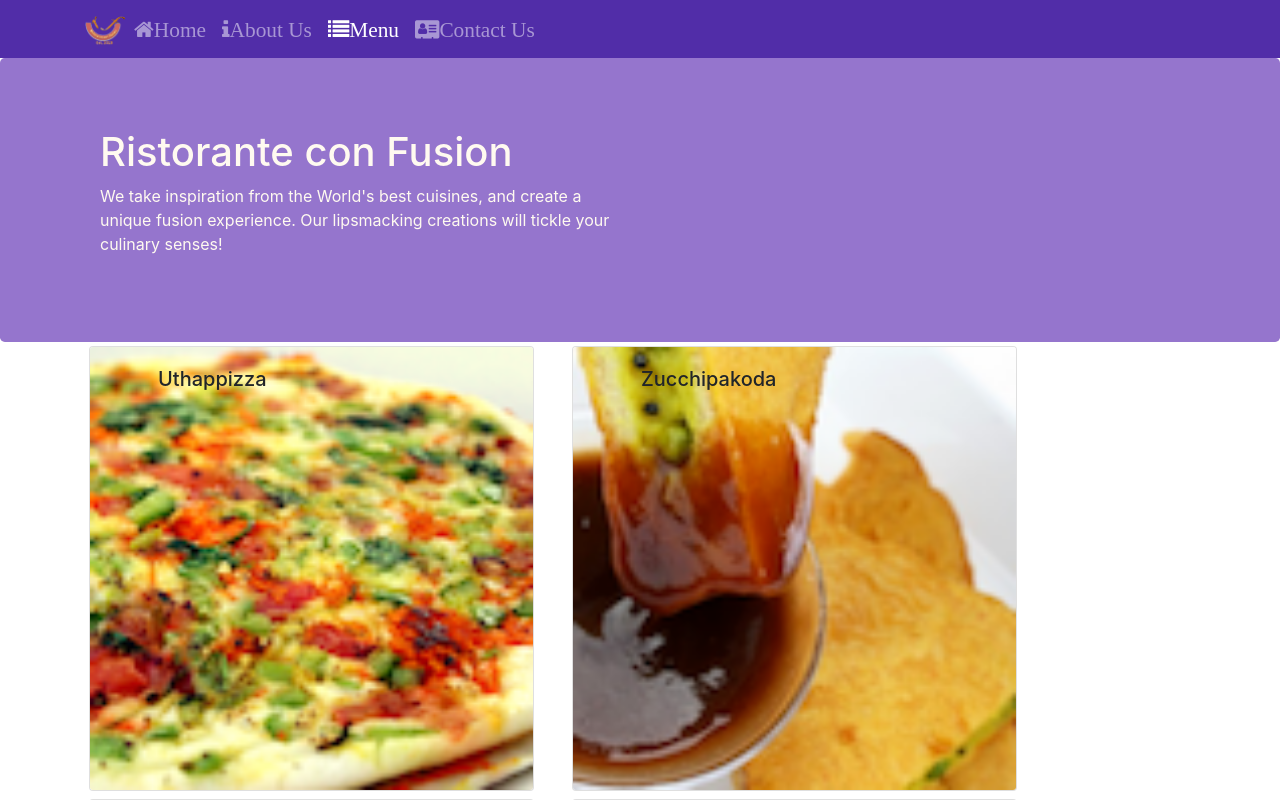
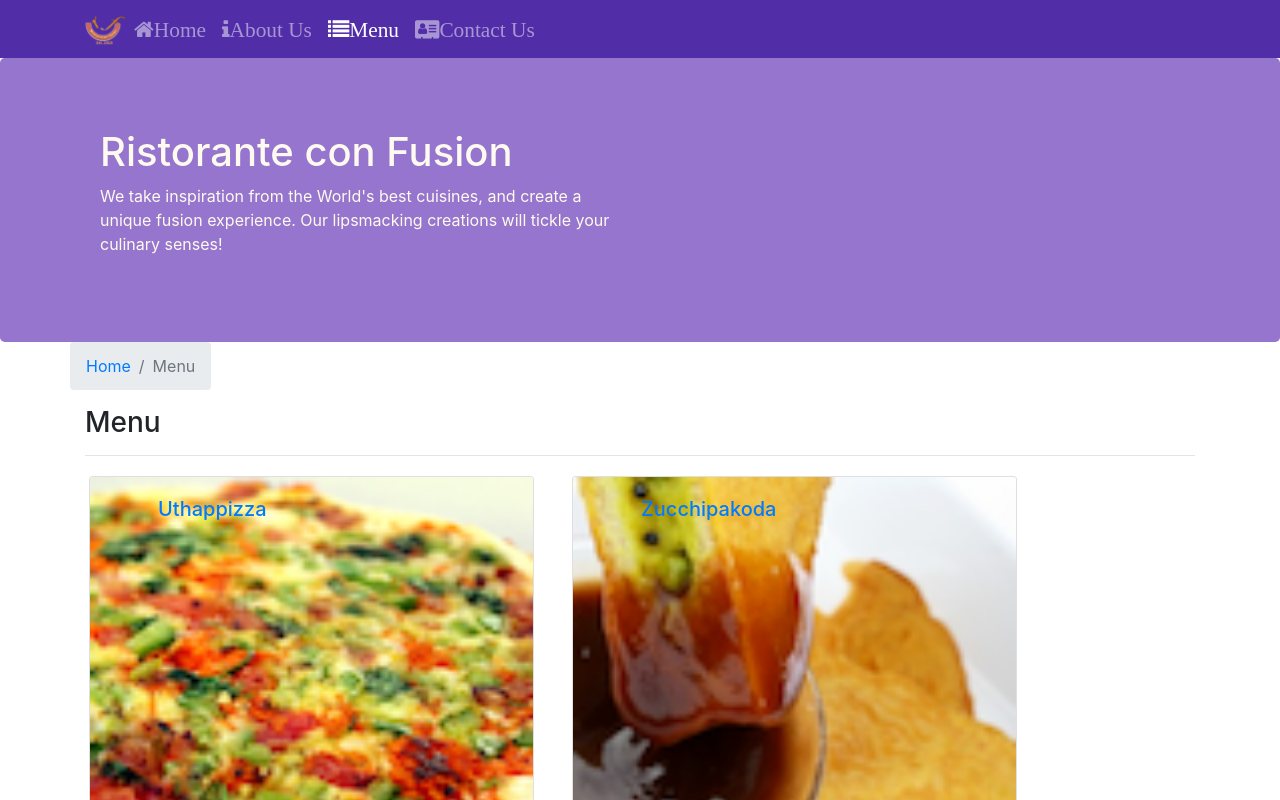
Before and after one commit to chuongtruong/Modular-2_React, a React (Create React App) app: page /menu in a window 1280 px wide. Shown: the top 800 px of the page. Built offline with nearby package versions, Linux system fonts and the light colour scheme.

Commit message:
single page application part 2

```diff
--- a/src/components/ContactComponent.js
+++ b/src/components/ContactComponent.js
@@ -1,22 +1,38 @@
 import React from 'react';
+import { BreadcrumbItem, Breadcrumb } from 'reactstrap';
+import {Link} from 'react-router-dom';
 
 function Contact(props) {
-    return(
+    return (
         <div className="container">
+            <div className="row">
+                <Breadcrumb>
+                    <BreadcrumbItem>
+                        <Link to="/home">Home</Link>
+                    </BreadcrumbItem>
+                    <BreadcrumbItem active>
+                        Contact Us
+                    </BreadcrumbItem>
+                </Breadcrumb>
+                <div className="col-12">
+                    <h3>Contact Us</h3>
+                    <hr />
+                </div>
+            </div>
             <div className="row row-content">
                 <div className="col-12">
-                <h3>Location Information</h3>
+                    <h3>Location Information</h3>
                 </div>
                 <div className="col-12 col-sm-4 offset-sm-1">
-                        <h5>Our Address</h5>
-                        <address>
+                    <h5>Our Address</h5>
+                    <address>
                         121, Clear Water Bay Road<br />
                         Clear Water Bay, Kowloon<br />
                         HONG KONG<br />
                         <i className="fa fa-phone"></i>: +852 1234 5678<br />
                         <i className="fa fa-fax"></i>: +852 8765 4321<br />
                         <i className="fa fa-envelope"></i>: <a href="mailto:confusion@food.net">confusion@food.net</a>
-                        </address>
+                    </address>
                 </div>
                 <div className="col-12 col-sm-6 offset-sm-1">
                     <h5>Map of our Location</h5>
--- a/src/components/DishdetailComponent.js
+++ b/src/components/DishdetailComponent.js
@@ -1,5 +1,6 @@
 import React from 'react';
-import { Card, CardImg, CardImgOverlay, CardText, CardBody, CardTitle } from 'reactstrap';
+import { Card, CardImg, CardImgOverlay, CardText, CardBody, CardTitle, Breadcrumb, BreadcrumbItem } from 'reactstrap';
+import { Link } from 'react-router-dom';
 
 
 function RenderDish({ dish }) {
@@ -50,8 +51,23 @@
         return (
             <div className="container">
                 <div className="row">
+                    <Breadcrumb>
+                        <BreadcrumbItem>
+                            <Link to="/menu">Menu</Link>
+                        </BreadcrumbItem>
+                        <BreadcrumbItem active>
+                            {props.dish.name}
+                        </BreadcrumbItem>
+                    </Breadcrumb>
+                    <div className="col-12">
+                        <h3>{props.dish.name}</h3>
+                        <hr />
+                    </div>
+                </div>
+
+                <div className="row">
                     <RenderDish dish={props.dish} />
-                    <RenderComments comments={props.dish.comments} />
+                    <RenderComments comments={props.comments} />
                 </div>
             </div>
         )
--- a/src/components/MainComponent.js
+++ b/src/components/MainComponent.js
@@ -32,6 +32,16 @@
                 />
             );
         }
+        // The Route down below will pass in 3 parameters, Location, History and Match.
+        // We can just pick what parameter we need for this function
+        const DishWithId = ({match}) => {
+            return (
+                //match.params.dishId,10 -> convert the ID to base 10 integer
+                <DishDetail dish={this.state.dishes.filter((dish) => dish.id === parseInt(match.params.dishId,10))[0]}
+            comments={this.state.comments.filter((comment) => comment.dishId === parseInt(match.params.dishId,10))} />
+            );
+        }
+
         return (
             <div className="App">
                 <Header/>
@@ -43,6 +53,7 @@
                 <Switch>
                     <Route path="/home" component={HomePage} />
                     <Route exact path="/menu" component={() => <Menu dishes = {this.state.dishes}/>} />
+                    <Route path="/menu/:dishId" component={DishWithId}/>
                     <Route exact path="/contactus" component={Contact}/>
                     <Redirect  to="/home" />
                 </Switch>
--- a/src/components/MenuComponent.js
+++ b/src/components/MenuComponent.js
@@ -1,16 +1,21 @@
 import React from 'react';
-import { Card, CardImg, CardImgOverlay, CardText, CardBody, CardTitle } from 'reactstrap';
+import { Card, CardImg, CardImgOverlay, CardText, CardBody, CardTitle, Breadcrumb, BreadcrumbItem } from 'reactstrap';
+import {Link} from 'react-router-dom'
+
 
 //one way to declare a functional component
 function RenderMenuItem({ dish, onClick }) {
     return (
-        <Card onClick={() => onClick(dish.id)}>
+        <Card>
+            {/* for each specified dish, Link will generate a path ...menu/dish.id */}
+            <Link to={`/menu/${dish.id}`}>
                 <CardImg width="100%" object src={dish.image} alt={dish.name}></CardImg>
                 <CardImgOverlay body className="ml-5">
                     <CardTitle>
                         {dish.name}
                     </CardTitle>
                 </CardImgOverlay>
+            </Link>
         </Card>
     );
 }
@@ -20,13 +25,27 @@
     const menu = props.dishes.map((dish) => {
         return (
             <div key={dish.id} className="col-12 col-md-5 m-1">
-                <RenderMenuItem dish={dish} onClick={props.onClick}></RenderMenuItem>
+                <RenderMenuItem dish={dish}></RenderMenuItem>
             </div>
         );
     });
 
     return (
-        <div className="container" onClick={() => { console.log("clicked !!") }}>
+        <div className="container">
+            <div className="row">
+                <Breadcrumb>
+                    <BreadcrumbItem>
+                        <Link to="/home">Home</Link>
+                    </BreadcrumbItem>
+                    <BreadcrumbItem active>
+                        Menu
+                    </BreadcrumbItem>
+                </Breadcrumb>
+                <div className="col-12">
+                    <h3>Menu</h3>
+                    <hr/>
+                </div>
+            </div>
             <div className="row">
                 {menu}
             </div>
```
Also changed, not shown: 1 other file (tests, documents, lock files or other folders). Lines whose indentation alone changed are shown as unchanged.
